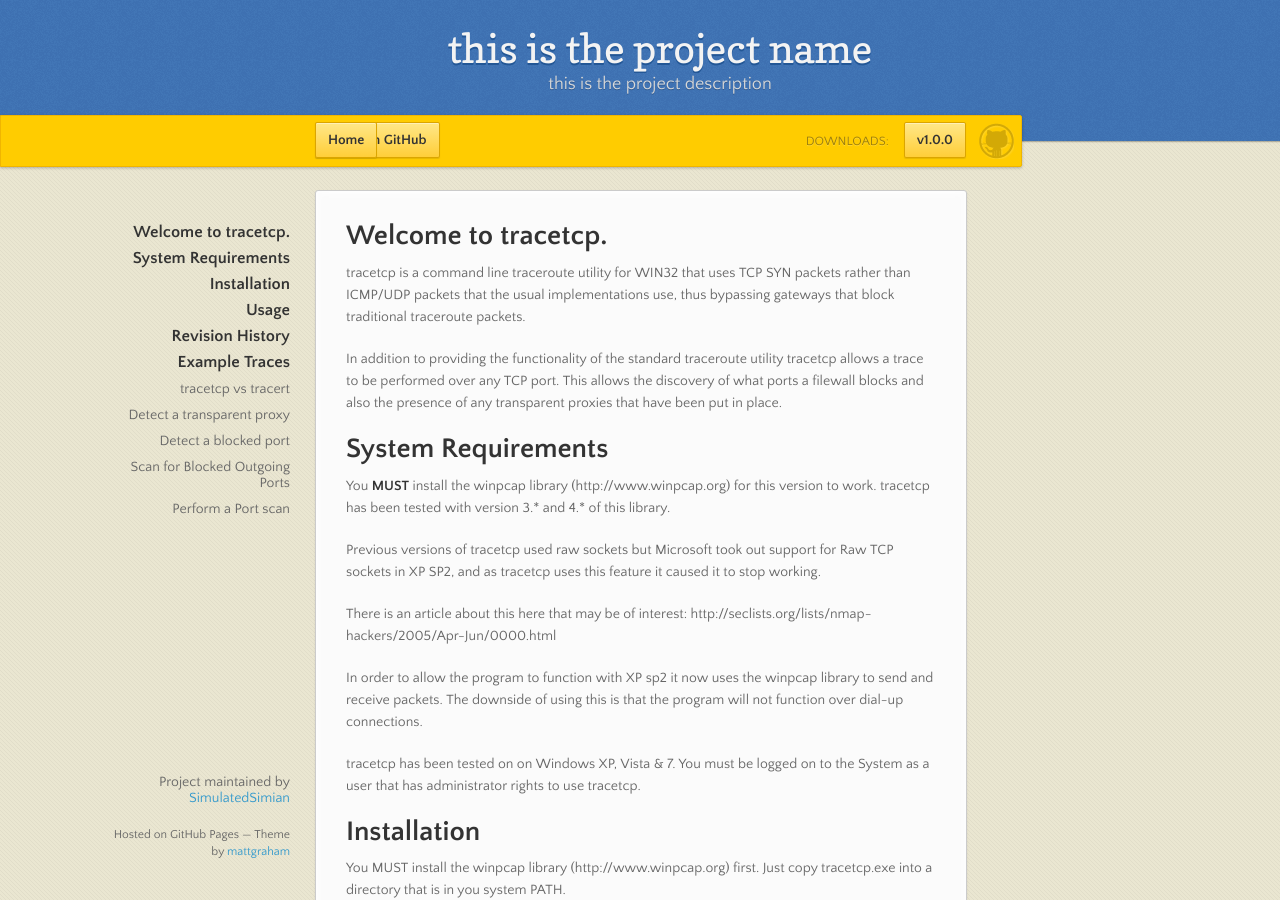
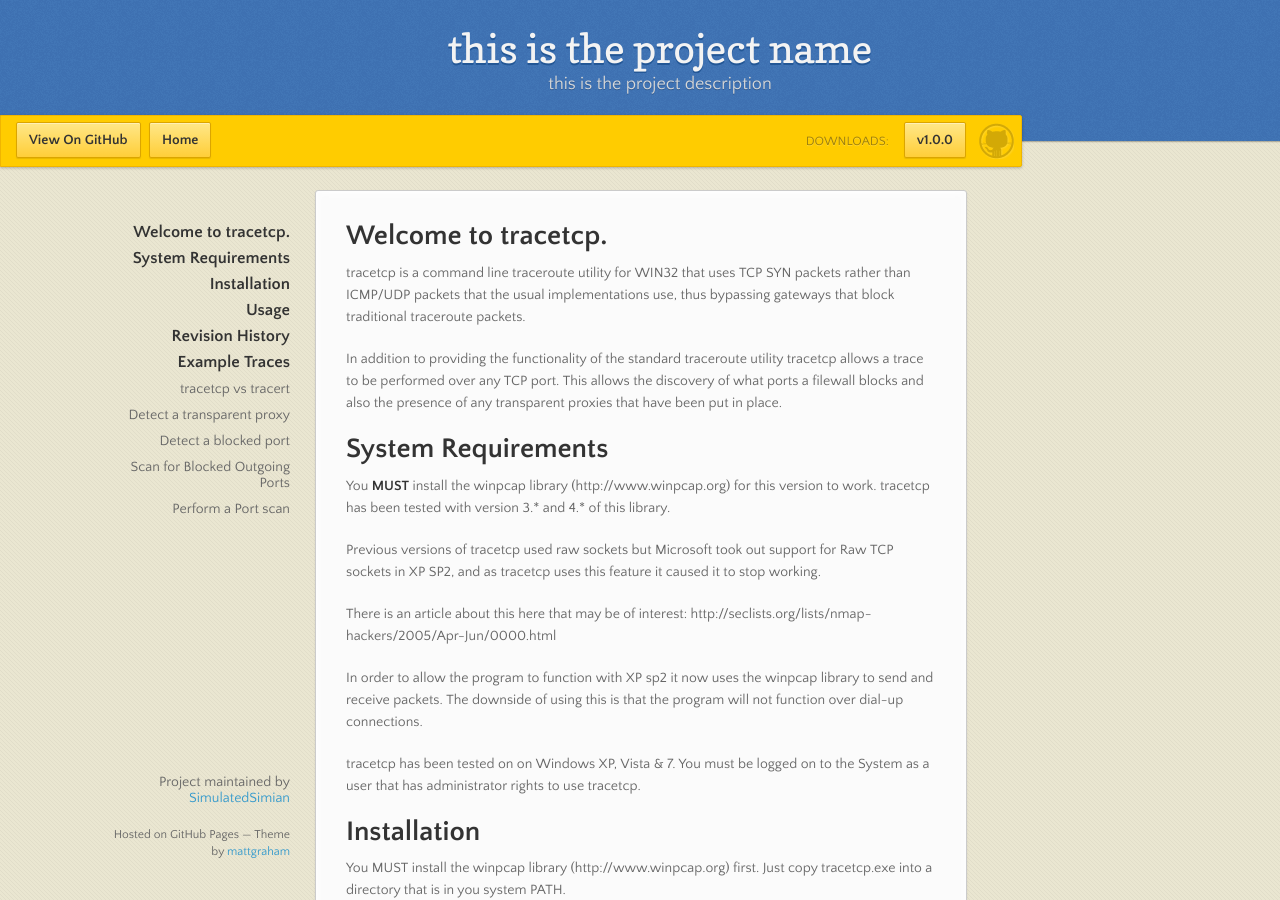
Before and after one commit to SimulatedSimian/SimulatedSimian.github.io, a Jekyll site: the page built from index.md, in a window 1280 px wide and 900 px high. Built offline with Jekyll 4.4.1, drawn with Linux system fonts in a browser that asks for light colours; nearby versions of some CDN libraries; Markdown is read by kramdown in place of the engine named in the settings.

Commit message:
Update std.html

```diff
--- a/_layouts/std.html
+++ b/_layouts/std.html
@@ -24,8 +24,8 @@
       <div id="banner">
         <span id="logo"></span>
         <ul>
-          <li><a href="{{site.projectrepo}}" class="button fork"><strong>View On GitHub</strong></a></li>
-          <li><a href="{{site.homepage}}" class="button fork"><strong>{{site.homepagetext}}</strong></a></li>
+          <li><a href="{{site.projectrepo}}" class="button"><strong>View On GitHub</strong></a></li>
+          <li><a href="{{site.homepage}}" class="button"><strong>{{site.homepagetext}}</strong></a></li>
         </ul>
         <div class="downloads">
           <span>Downloads:</span>
```
